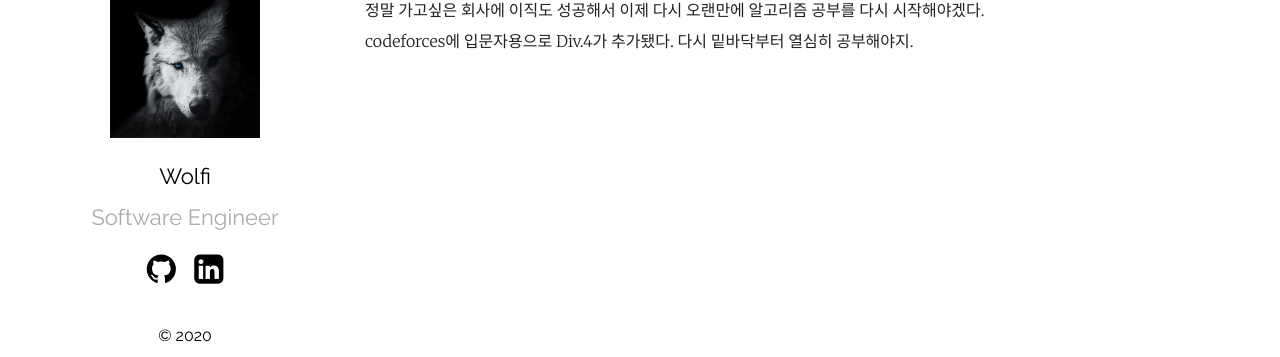
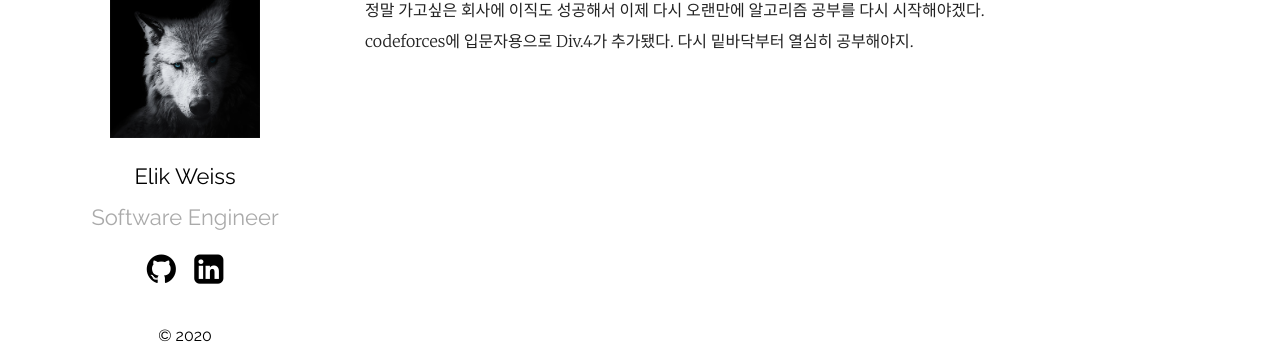
Before and after one commit to dunward/blog, a Jekyll site: the page built from index.md, in a window 1280 px wide. Shown: the part 208-565 px from the top of the page. Built offline with Jekyll 4.4.1, drawn with Linux system fonts in a browser that asks for light colours.

Commit message:
profile: change name

```diff
--- a/_config.yml
+++ b/_config.yml
@@ -10,7 +10,7 @@ show_excerpts: true # set to true to show excerpts on the homepage
 sass:
   sass_dir: _sass
 plainwhite:
-  name: Wolfi
+  name: Elik Weiss
   tagline: Software Engineer
   date_format: "%b %-d, %Y"
   sitemap: true # set to true to generate sitemap.xml content
```
